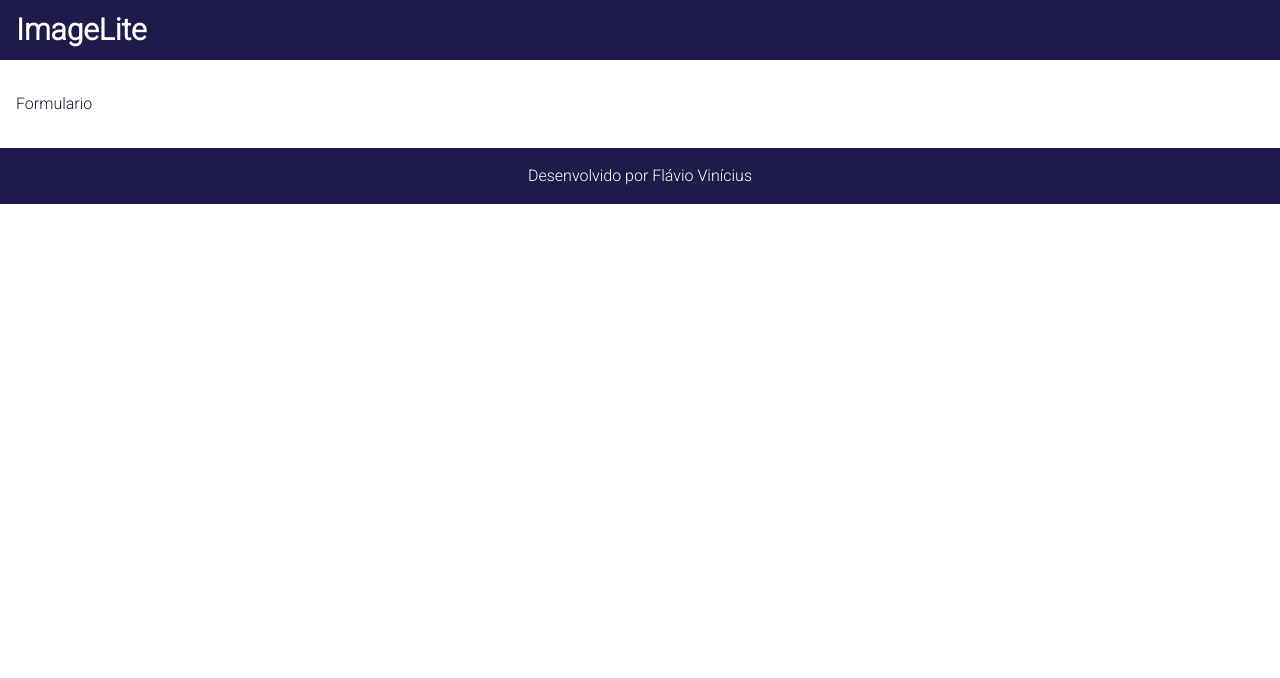
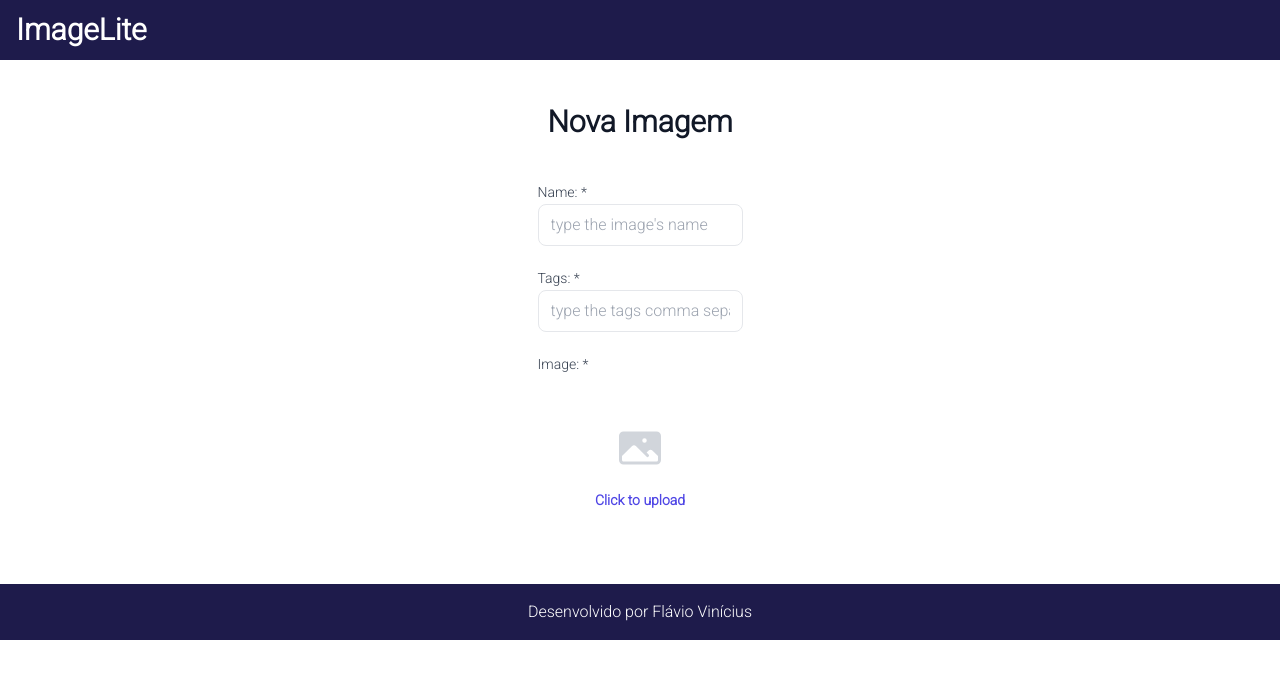
Before and after one commit to FVSSANTOS/ImageLiteAPI, a Next.js app in the folder imagelite/: page /formulario in a window 1280 px wide. Shown: the top 678 px of the page. Built offline with nearby package versions, Linux system fonts and the light colour scheme.

Commit message:
Criando formulário

```diff
--- a/imagelite/package.json
+++ b/imagelite/package.json
@@ -14,8 +14,8 @@
     "imagelite": "file:",
     "next": "14.2.16",
     "postcss": "8.4.47",
-    "react": "18.3.1",
-    "react-dom": "18.3.1",
+    "react": "^18.3.1",
+    "react-dom": "^18.3.1",
     "tailwindcss": "3.4.14",
     "typescript": "5.6.3"
   },
--- a/imagelite/src/app/formulario/page.tsx
+++ b/imagelite/src/app/formulario/page.tsx
@@ -1,9 +1,40 @@
-import { Template } from '@/components'
+import { InputText, Template } from '@/components'
 
 export default function FormularioPage(){
     return (
         <Template>
-            <h1 className="text-gray-900">Formulario</h1>
+            <section className='flex flex-col items-center justify-center my-5'>
+                <h5 className='mt-3 mb-10 text-3xl font-extrabold tracking-tigh text-gray-900'>Nova Imagem</h5>
+                <form action="">
+                    <div className='grid grid-cols-1'>
+                        <label className="block text-sm font-medium leading-6 text-gray-700">Name: *</label>
+                        <InputText placeHolder="type the image's name"/>
+                    </div>
+
+                    <div className='mt-5 grid grid-cols-1'>
+                        <label className="block text-sm font-medium leading-6 text-gray-700">Tags: *</label>
+                        <InputText placeHolder="type the tags comma separated"/>
+                    </div>
+
+                    <div className='mt-5 grid grid-cols-1'>
+                        <label className="block text-sm font-medium leading-6 text-gray-700">Image: *</label>
+                        <div className='mt-2 flex justify-center rounded-lg borer border-dashed border-gray-900/25 px-6 py-10'>
+                            <div className='text-center'>
+                                <svg className="mx-auto h-12 w-12 text-gray-300" viewBox="0 0 24 24" fill="currentColor" aria-hidden="true">
+                                    <path fill-rule="evenodd" d="M1.5 6a2.25 2.25 0 012.25-2.25h16.5A2.25 2.25 0 0122.5 6v12a2.25 2.25 0 01-2.25 2.25H3.75A2.25 2.25 0 011.5 18V6zM3 16.06V18c0 .414.336.75.75.75h16.5A.75.75 0 0021 18v-1.94l-2.69-2.689a1.5 1.5 0 00-2.12 0l-.88.879.97.97a.75.75 0 11-1.06 1.06l-5.16-5.159a1.5 1.5 0 00-2.12 0L3 16.061zm10.125-7.81a1.125 1.125 0 112.25 0 1.125 1.125 0 01-2.25 0z" clip-rule="evenodd"></path>
+                                </svg>
+
+                                <div className='mt-4 flex text-sm leading-6 text-gray-600'>
+                                    <label className='relative cursor-pointr rounded-md bg-white font-semibold text-indigo-600'>
+                                        <span>Click to upload</span>
+                                        <input type="file" className='sr-only'/>
+                                    </label>
+                                </div>
+                            </div>
+                        </div>
+                    </div>
+                </form>
+            </section>
         </Template>
     )
 }
--- a/imagelite/src/app/galeria/page.tsx
+++ b/imagelite/src/app/galeria/page.tsx
@@ -1,6 +1,6 @@
 "use client";
 
-import { Template, ImageCard, Button } from '@/components';
+import { Template, ImageCard, Button, InputText } from '@/components';
 import { Image } from '@/resources/image/image.resource';
 import { useImageService } from '@/resources/image/image.service';
 import { useState } from 'react';
@@ -43,9 +43,7 @@
             <section className='flex flex-col items-center justify-center my-5'>
 
                 <div className='flex space-x-4'>
-                    <input type="text"
-                           onChange={event => setQuery(event.target.value)}
-                           className='border px-3 py-2 rounded-lg text-gray-900' />
+                    <InputText placeHolder='Type Name or Tags' onChange={event => setQuery(event.target.value)}/>
                     <select  onChange={event => setExtension(event.target.value)}
                              className='border px-4 py-2 rounded-lg text-gray-900'>
                         <option value="">All formats</option>
--- a/imagelite/src/components/index.ts
+++ b/imagelite/src/components/index.ts
@@ -1,3 +1,4 @@
 export {Template} from './Template'
 export {ImageCard} from "./ImageCard"
 export {Button} from './button'
+export {InputText} from './input'
--- /dev/null
+++ b/imagelite/src/components/input/InputText.tsx
@@ -0,0 +1,15 @@
+import React from "react";
+
+interface InputTextProps{
+    style?: string;
+    onChange?: (event: React.ChangeEvent<HTMLInputElement>) => void;
+    placeHolder?: string;
+}
+
+export const InputText: React.FC<InputTextProps> = ({style, ...rest}: InputTextProps) => {
+    return(
+        <input type="text"
+               {...rest}
+               className={`${style} border px-3 py-2 rounded-lg text-gray-900`}/>
+    )
+}
--- /dev/null
+++ b/imagelite/src/components/input/index.ts
@@ -0,0 +1 @@
+export {InputText} from './InputText'
```
Also changed, not shown: 1 other file (tests, documents, lock files or other folders).
